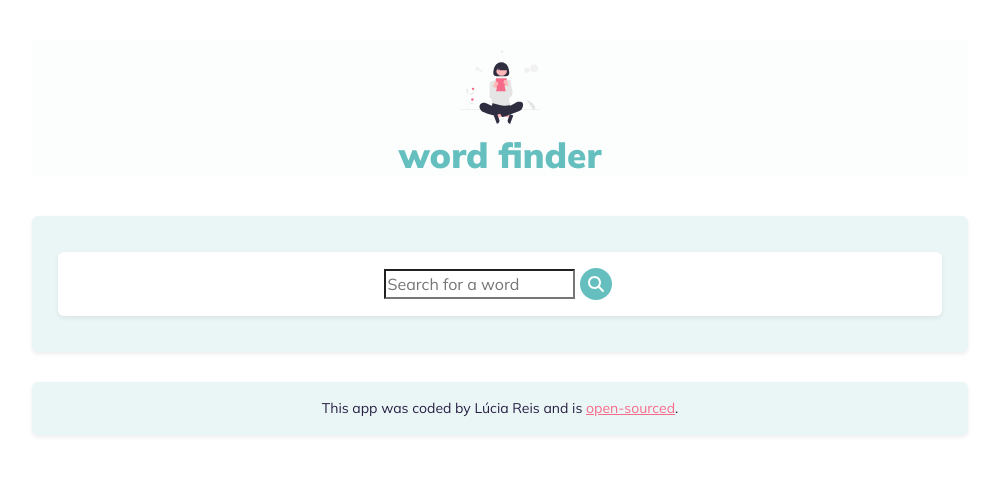
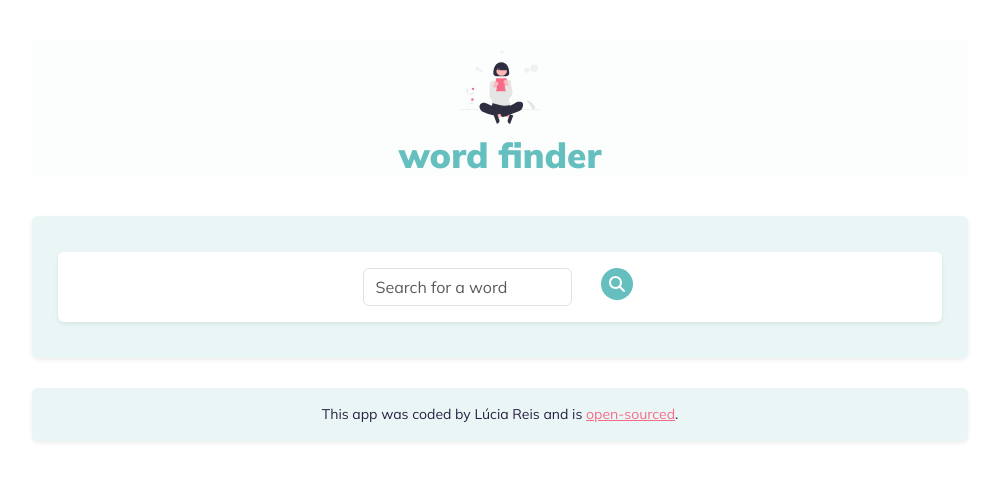
Before and after one commit to larevolucia/react-dictionary, a React (Create React App) app: page / in a window 1280 px wide. Shown: the top 480 px of the page, without its empty margins (140-1139 px from the left). Built offline with nearby package versions, Linux system fonts and the light colour scheme.

Commit message:
improved look of search bar

```diff
--- a/src/Dictionary.css
+++ b/src/Dictionary.css
@@ -7,6 +7,7 @@
   text-align: center;
   margin: 0 10px;
 }
+
 input {
   border-radius: 0;
 }
--- a/src/Dictionary.js
+++ b/src/Dictionary.js
@@ -59,16 +59,23 @@ export default function Dictionary() {
         className="search-form shadow-sm p-3 mb-3 bg-body rounded"
         onSubmit={search}
       >
+        <div className="row justify-content-center">
+          <div className="col-auto">
             <input
+              className="form-control"
               id="input"
               type="search"
               placeholder="Search for a word"
               onChange={handleKeywordChange}
               autoComplete="off"
             />
+          </div>
+          <div className="col-auto">
             <button className="search-button">
               <FontAwesomeIcon icon={faMagnifyingGlass} />
             </button>
+          </div>
+        </div>
       </form>
       <Results
         results={results}
```
Lines whose indentation alone changed are shown as unchanged.
